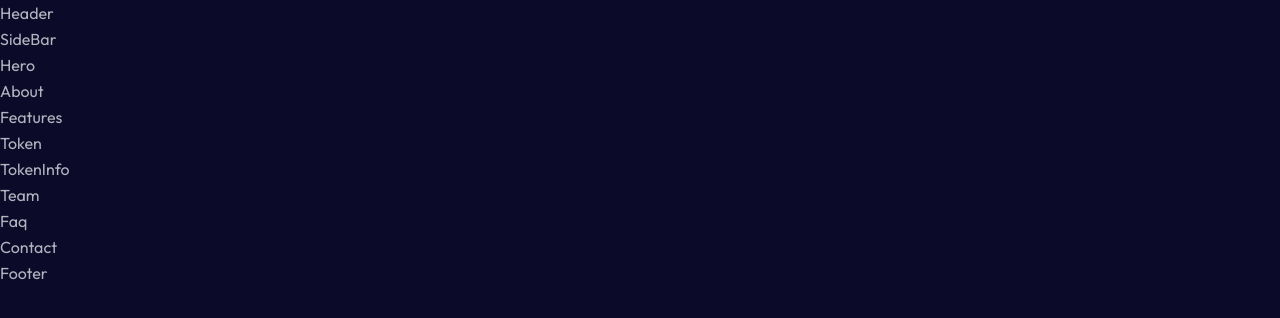
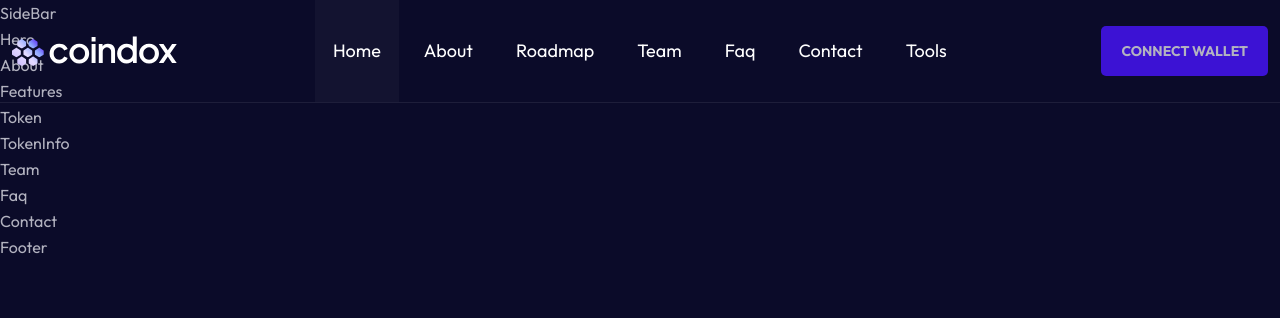
Before and after one commit to imthefounder/token-ico-dapp, a Next.js app: page / in a window 1280 px wide. Shown: the top 318 px of the page. Built offline with nearby package versions, Linux system fonts and the light colour scheme.

Commit message:
Feat: implemented header layout with navigation, wallet connection, and clipboard functionality

```diff
--- a/Components/Header.jsx
+++ b/Components/Header.jsx
@@ -49,7 +49,108 @@ const Header = ({
     }
   };
 
-  return <div>Header</div>;
+  return (
+    <header className="site-header header--transparent ico-header">
+      <div className="header__main-wrap">
+        <div className="container mxw_1640">
+          <div className="header__main ul_li_between">
+            <div className="header__left ul_li">
+              <div className="header__logo">
+                <a href="/">
+                  <img src="assets/img/logo/logo.svg" alt="" srcset="" />
+                </a>
+              </div>
+            </div>
+
+            <div className="main-menu__wrap ul_li navbar navbar-expand-xl">
+              <nav className="main-menu collapse navbar-collapse">
+                <ul>
+                  <li className="active has-mega-menu">
+                    <a href="/">Home</a>
+                  </li>
+
+                  <li>
+                    <a className="scrollspy-btn" href="#about">
+                      About
+                    </a>
+                  </li>
+
+                  <li>
+                    <a className="scrollspy-btn" href="#roadmap">
+                      Roadmap
+                    </a>
+                  </li>
+
+                  <li>
+                    <a className="scrollspy-btn" href="#team">
+                      Team
+                    </a>
+                  </li>
+
+                  <li>
+                    <a className="scrollspy-btn" href="#faq">
+                      Faq
+                    </a>
+                  </li>
+
+                  <li>
+                    <a className="scrollspy-btn" href="#contact">
+                      Contact
+                    </a>
+                  </li>
+
+                  <li>
+                    <a
+                      className="scrollspy-btn"
+                      style={{
+                        cursor: "pointer",
+                      }}
+                      onClick={() =>
+                        ownerModel ? setOwnerModel(false) : setOwnerModel(true)
+                      }
+                    >
+                      Tools
+                    </a>
+                  </li>
+                </ul>
+              </nav>
+            </div>
+
+            <div className="header__action ul_li">
+              <div className="d-xl-none">
+                <a className="header__bar hamburger__menu">
+                  <div className="header__bar-icon">
+                    <span />
+                    <span />
+                    <span />
+                    <span />
+                  </div>
+                </a>
+              </div>
+
+              {account ? (
+                <div className="header__account">
+                  <a
+                    onClick={() =>
+                      navigator.clipboard.writeText(detail?.address)
+                    }
+                  >
+                    {shortenAddress(detail?.address)}:{" "}
+                    {detail?.maticBal ? detail.maticBal.slice(0, 6) : "0.00"}
+                    {currency}
+                  </a>
+                </div>
+              ) : (
+                <div className="header__account">
+                  <a onClick={connectMetamask}>Connect wallet</a>
+                </div>
+              )}
+            </div>
+          </div>
+        </div>
+      </div>
+    </header>
+  );
 };
 
 export default Header;
```
